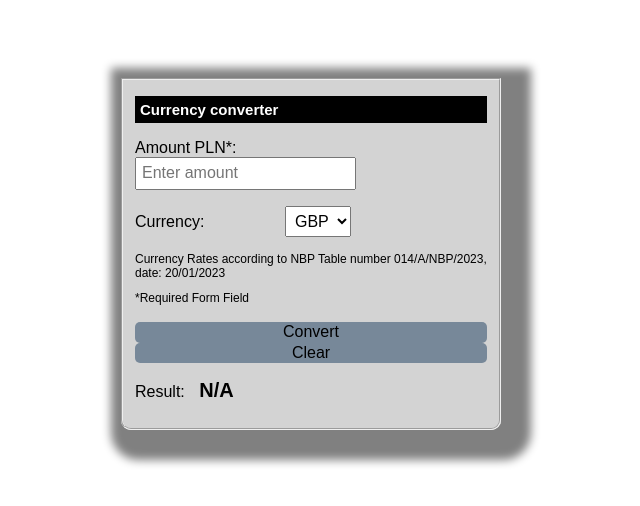
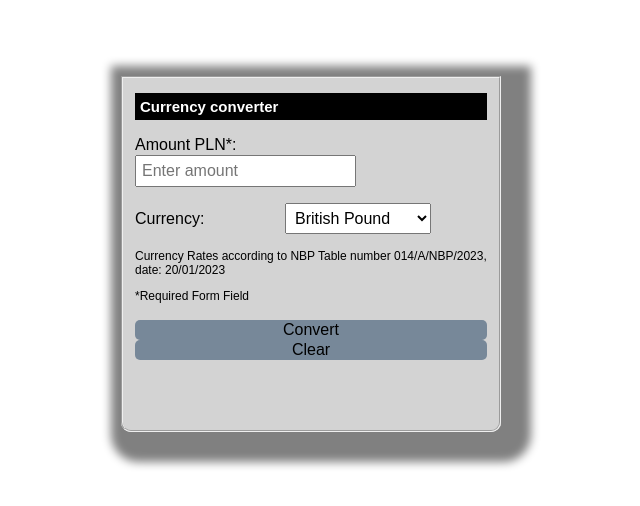
Before and after one commit to Jacek861/currency-converter-react, a React (Create React App) app: page / in a window 1280 px wide. Shown: the part 146-652 px from the top of the page, without its empty margins (329-969 px from the left). Built offline with nearby package versions, Linux system fonts and the light colour scheme.

Commit message:
form interaction added

```diff
--- a/src/Form/Buttons/index.js
+++ b/src/Form/Buttons/index.js
@@ -1,6 +1,6 @@
 import "./style.css";
 
-export const Buttons = () => (
+export const Buttons = ({ onResetClick }) => (
     <p>
         <button
             className="form__button"
@@ -9,9 +9,8 @@ export const Buttons = () => (
             Convert
         </button>
         <button
-            type="reset"
             className="form__button"
-
+            onClick={onResetClick}
         >
             Clear
         </button>
--- a/src/Form/Result/index.js
+++ b/src/Form/Result/index.js
@@ -1,7 +1,14 @@
 import "./style.css";
 
-export const Result = () => (
-    <p>
-      Result: <strong className="form__result">N/A</strong>
-    </p>
+export const Result = ({ result }) => (
+  <p className="form__result">
+    {result !== undefined && (
+      <>
+        {result.basicAmount}&nbsp;PLN&nbsp;={" "}
+        <strong>
+          {result.finalAmount}&nbsp;{result.currency}
+        </strong>
+      </>
+    )}
+  </p>
 );
--- a/src/Form/index.js
+++ b/src/Form/index.js
@@ -2,9 +2,37 @@ import "./style.css";
 import { Header } from "./Header";
 import { Buttons } from "./Buttons";
 import { Result } from "./Result";
+import { currencies } from "./currencies";
+import { useState } from "react";
 
-export const Form = () => (
-  <fieldset className="form__fieldset" >
+export const Form = () => {
+  const [amount, setAmount] = useState("");
+  const [currency, setCurrency] = useState(currencies[0].shortName);
+  const [result, setResult] = useState();
+
+  const calculateResult = (amount, currency) => {
+    const rate = currencies.find(({ shortName }) => shortName === currency).rate;
+
+    setResult({
+      basicAmount: +amount,
+      finalAmount: amount / rate,
+      currency,
+    });
+  };
+
+  const onFieldsetSubmit = (event) => {
+    event.preventDefault();
+    calculateResult(currency, amount);
+  };
+
+  const onResetClick = () => {
+    setAmount("");
+    setCurrency(currencies[0].shortName);
+    setResult("");
+  };
+
+  return (
+    <fieldset className="form__fieldset" onSubmit={onFieldsetSubmit} >
       <Header title="Currency converter" />
       <p>
         <label>
@@ -12,6 +40,8 @@ export const Form = () => (
             Amount PLN*:
           </span>
           <input
+            value={amount}
+            onChange={({target}) => setAmount(target.value)}
             className="form__field"
             type="number"
             placeholder="Enter amount"
@@ -24,12 +54,19 @@ export const Form = () => (
           <span className="form__labelText">
             Currency:
           </span>
-        <select class="form__field" name="currency">
-          <option value="GBP">GBP</option>
-          <option value="USD">USD</option>
-          <option value="EUR">EUR</option>
-          <option value="AUD">AUD</option>
-          <option value="CAD">CAD</option>
+          <select
+            className="form__field"
+            value={currency}
+            onChange={({target}) => setCurrency(target.value)}
+          >
+            {currencies.map((currency => (
+              <option
+                key={currency.shortName}
+                value={currency.shortName}
+              >
+                {currency.longName}
+              </option>
+            )))}
           </select>
         </label>
       </p>
@@ -40,7 +77,10 @@ export const Form = () => (
       <p className="form__paragrath">
         *Required Form Field
       </p>
-    <Buttons />
-    <Result />
+      <Buttons
+        onResetClick={onResetClick}
+      />
+      <Result result={result} />
     </fieldset>
   )
+};
```
Lines whose indentation alone changed are shown as unchanged.
